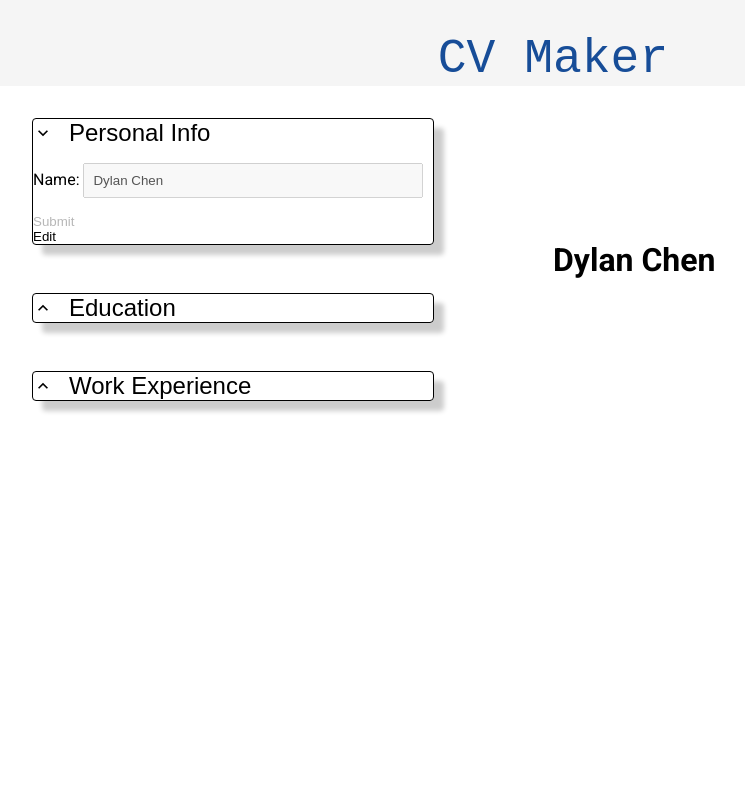
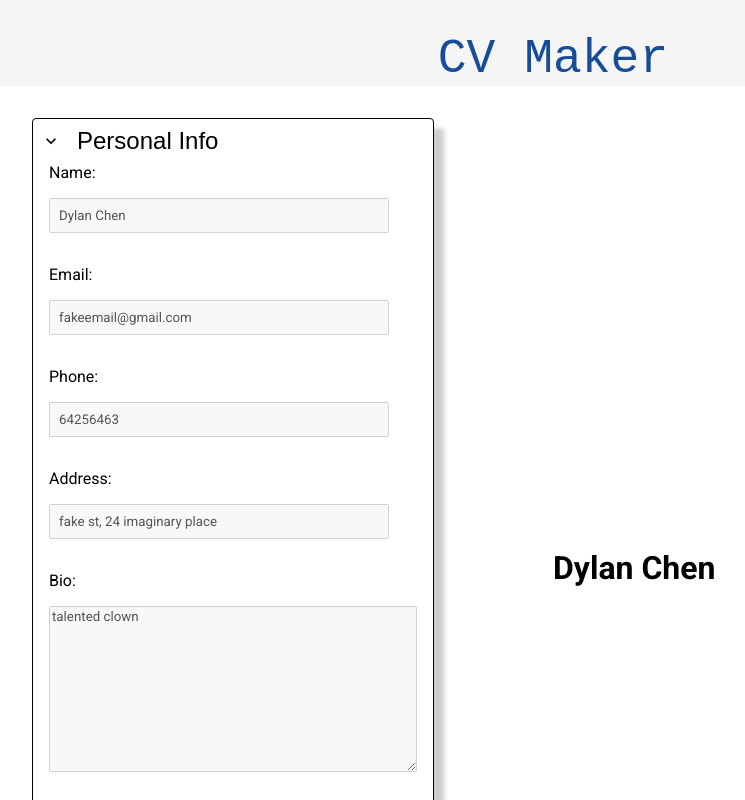
Before and after one commit to dchenkpmg/odin-cv-app, a React (Vite) app: page / in a window 1280 px wide. Both pictures are taken after a click on the button "Personal Info". Shown: the top 800 px of the page, without its empty margins (87-832 px from the left). Built offline with nearby package versions, Linux system fonts and the light colour scheme.

Commit message:
style: add more styling to forms

```diff
--- a/src/App.jsx
+++ b/src/App.jsx
@@ -36,12 +36,8 @@ function App() {
       <Header></Header>
       <div className="main-section">
         <div className="sub-section form-section">
-          <div className="form-column">
           <Card title="Personal Info">
-              <Personal
-                personal={personal}
-                setPersonal={setPersonal}
-              ></Personal>
+            <Personal personal={personal} setPersonal={setPersonal}></Personal>
           </Card>
           <Card title="Education">
             <Education
@@ -50,7 +46,6 @@ function App() {
             ></Education>
           </Card>
           <Card title="Work Experience"></Card>
-          </div>
         </div>
         <div className="sub-section">
           <Preview personal={personal}></Preview>
--- a/src/components/Card.jsx
+++ b/src/components/Card.jsx
@@ -12,7 +12,7 @@ export default function Card({ title, children }) {
 
   return (
     <div className="card">
-      <button onClick={handleClick}>
+      <button onClick={handleClick} className="drop-down">
         <img
           src={isVisible ? visibleArrow : hiddenArrow}
           alt="Toggle visibility"
--- a/src/components/Education.jsx
+++ b/src/components/Education.jsx
@@ -1,4 +1,5 @@
 import { useState } from "react";
+import "../styles/Form.css";
 
 export default function Education({ education, setEducation }) {
   const [tempData, setTempData] = useState([...education]);
--- a/src/components/Personal.jsx
+++ b/src/components/Personal.jsx
@@ -1,4 +1,5 @@
 import { useState } from "react";
+import "../styles/Form.css";
 
 export default function Personal({ personal, setPersonal }) {
   const [tempData, setTempData] = useState({ ...personal });
@@ -26,20 +27,71 @@ export default function Personal({ personal, setPersonal }) {
   return (
     <>
       <form onSubmit={handleSubmit}>
-        <div>
+        <div className="input-container">
           <label htmlFor="name">Name: </label>
           <input
             type="text"
             name="name"
+            id="name"
             value={tempData.name}
             onChange={handleChange}
             disabled={!isEdit}
           ></input>
-          <button type="submit" disabled={!isEdit}>
+        </div>
+        <div className="input-container">
+          <label htmlFor="email">Email: </label>
+          <input
+            type="email"
+            name="email"
+            id="email"
+            value={tempData.email}
+            onChange={handleChange}
+            disabled={!isEdit}
+          ></input>
+        </div>
+        <div className="input-container">
+          <label htmlFor="phone">Phone: </label>
+          <input
+            type="number"
+            name="phone"
+            id="phone"
+            value={tempData.phone}
+            onChange={handleChange}
+            disabled={!isEdit}
+          ></input>
+        </div>
+        <div className="input-container">
+          <label htmlFor="address">Address: </label>
+          <input
+            type="text"
+            name="address"
+            id="address"
+            value={tempData.address}
+            onChange={handleChange}
+            disabled={!isEdit}
+          ></input>
+        </div>
+        <div className="input-container">
+          <label htmlFor="bio">Bio: </label>
+          <textarea
+            type="text"
+            name="bio"
+            id="bio"
+            value={tempData.bio}
+            onChange={handleChange}
+            disabled={!isEdit}
+          ></textarea>
+        </div>
+        <div className="button-area">
+          <button type="submit" disabled={!isEdit} className="submit-btn">
             Submit
           </button>
+          {!isEdit && (
+            <button onClick={handleEdit} className="edit-btn">
+              Edit
+            </button>
+          )}
         </div>
-        {!isEdit && <button onClick={handleEdit}>Edit</button>}
       </form>
     </>
   );
--- a/src/styles/App.css
+++ b/src/styles/App.css
@@ -27,18 +27,3 @@ body {
     align-items: center;
     gap: 2rem;
 }
-
-.form-column {
-    display: flex;
-    gap: 3rem;
-    flex-direction: column;
-    justify-content: center;
-    flex: 1;
-}
-
-input {
-    width: 20rem;
-    padding: 0.5rem;
-    margin-top: 1rem;
-    margin-bottom: 1rem;
-}
--- a/src/styles/Card.css
+++ b/src/styles/Card.css
@@ -1,8 +1,8 @@
-button {
+.drop-down {
     display: flex;
     border: none;
     background: none;
-    padding: 0;
+    padding: 0.5rem;
     text-align: left;
     align-items: center;
 }
--- /dev/null
+++ b/src/styles/Form.css
@@ -0,0 +1,48 @@
+input {
+    width: 20rem;
+    padding: 0.5rem;
+    margin-top: 1rem;
+    margin-bottom: 1rem;
+    font-family: inherit;
+}
+
+textarea {
+    height: 10rem;
+    font-family: inherit;
+    /* font-size: inherit; */
+    margin-top: 1rem;
+    margin-bottom: 1rem;
+    margin-right: 1rem;
+}
+
+.input-container {
+    display: flex;
+    flex-direction: column;
+    margin-bottom: 1rem;
+    padding-left: 1rem;
+}
+
+
+.button-area {
+    display: flex;
+    justify-content: flex-end;
+    gap: 1rem;
+    margin-bottom: 1rem;
+    margin-right: 2rem;
+}
+
+.button-area .edit-btn {
+    background-color: rgb(0, 179, 255);
+}
+
+.button-area .submit-btn {
+    background-color: rgba(13, 213, 63, 0.656);
+    color: #ffffff
+}
+
+.button-area button {
+    border: 1px solid black;
+    padding: 0.75rem;
+    border-radius: 0.25rem;
+    box-shadow: 0px 4px 8px 0px rgba(0, 0, 0, 0.2);
+}
```
Lines whose indentation alone changed are shown as unchanged.
